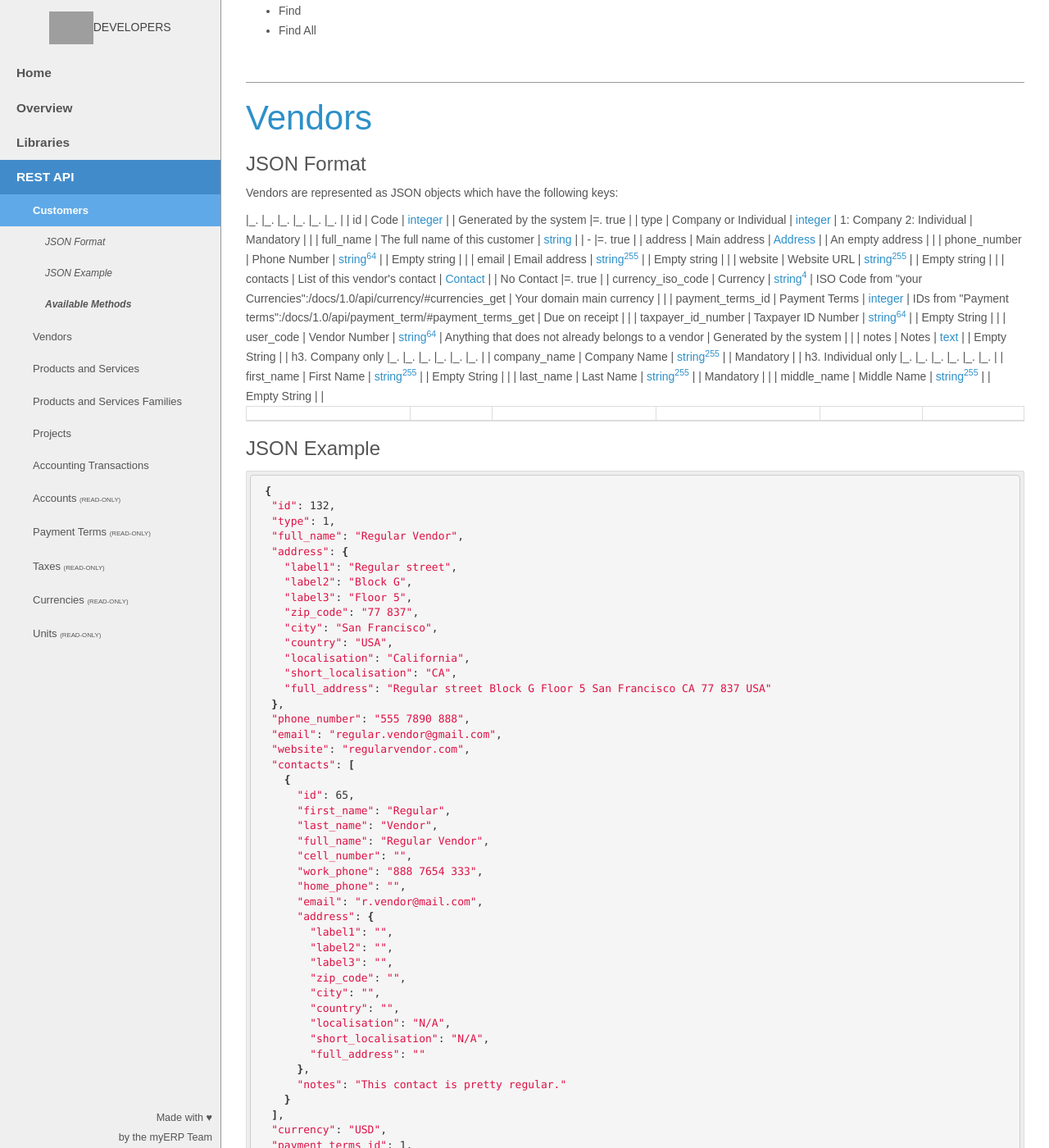
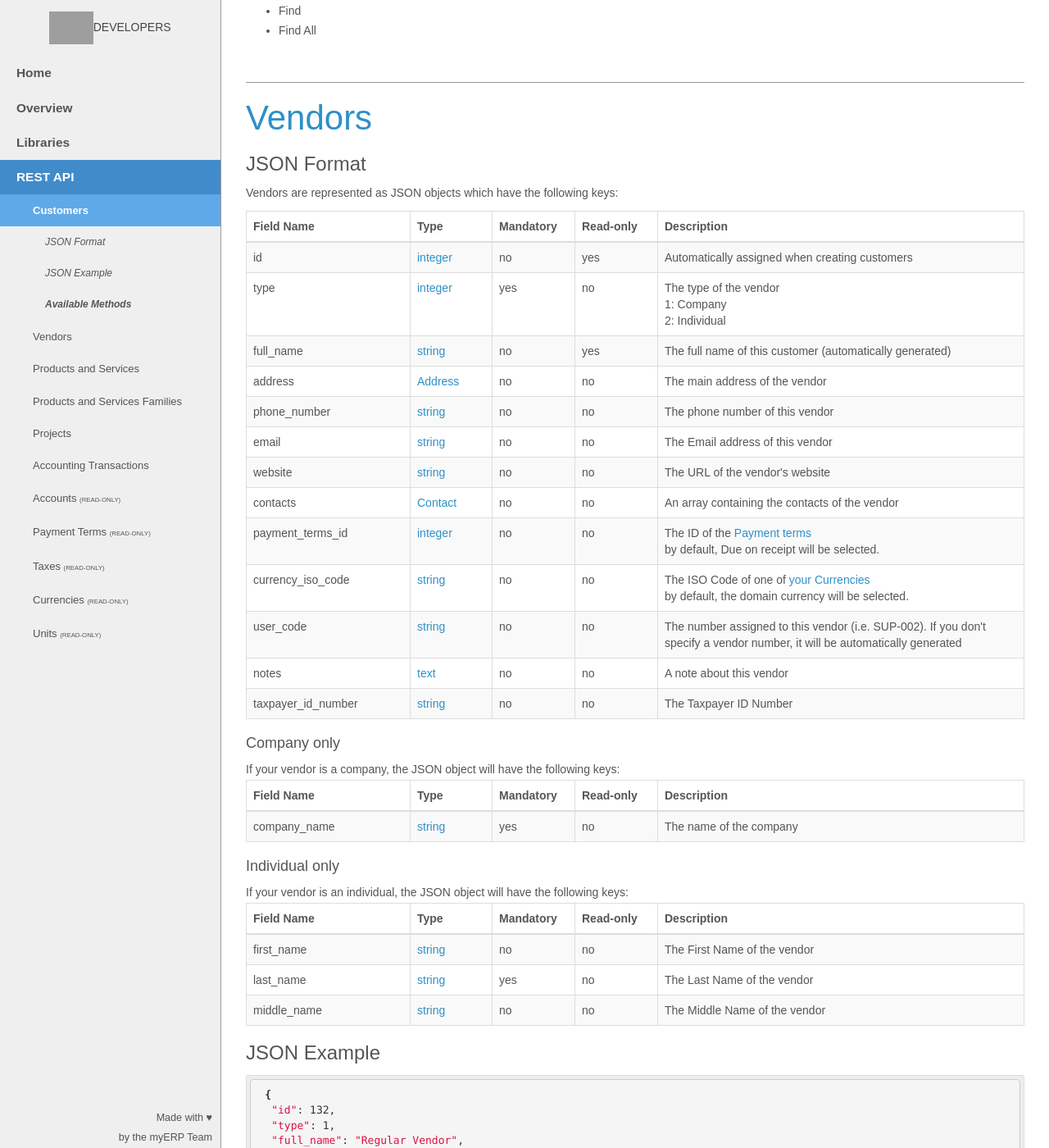
Before and after one commit to myERP/myerp.github.io, a Jekyll site: the page built from docs/1.0/api/index.html, in a window 1280 px wide and 1400 px high, scrolled down 2403 px. Shown: the whole window at 82% size. Built offline with Jekyll 4.4.1, drawn with Linux system fonts in a browser that asks for light colours; nearby versions of some CDN libraries; Markdown is read by kramdown in place of the engine named in the settings; some of the changed text lies outside the part shown; grey boxes are pictures that could not be loaded.

Commit message:
all the APIs are using the new table format

```diff
--- a/_includes/1.0/api/customer.html
+++ b/_includes/1.0/api/customer.html
@@ -80,7 +80,7 @@
                 <td>{{ site.format.type.contact }}</td>
                 <td>no</td>
                 <td>no</td>
-                <td>An array containing the contacts of the customers</td>
+                <td>An array containing the contacts of the customer</td>
             </tr>
             <tr>
                 <td>payment_terms_id</td>
--- a/_includes/1.0/api/productservice.html
+++ b/_includes/1.0/api/productservice.html
@@ -7,43 +7,132 @@
 
     <table class="table table-bordered table-striped">
         <thead>
-            <tr>
-                <th class="name">{{ site.format.header.field_name }}</th>
-                <th class="type">{{ site.format.header.type }}</th>
-                <th class="values">{{ site.format.header.values }}</th>
-                <th class="default">{{ site.format.header.default }}</th>
-                <th class="non_editable">{{ site.format.header.non_editable }}</th>
-                <th class="description">{{ site.format.header.description }}</th>
-            </tr>
+            {% include table-header.html %}
         </thead>
         <tbody>
             <tr>
+                <td>id</td>
+                <td>{{ site.format.type.integer }}</td>
+                <td>no</td>
+                <td>yes</td>
+                <td>Automatically assigned when creating Transactions</td>
+            </tr>
+            <tr>
+                <td>type</td>
+                <td>{{ site.format.type.integer }}</td>
+                <td>yes</td>
+                <td>no</td>
+                <td>The type
+                    <br />1: Service
+                    <br />2: Product</td>
+            </tr>
+            <tr>
+                <td>name</td>
+                <td>{{ site.format.type.string }}</td>
+                <td>yes</td>
+                <td>no</td>
+                <td>The name/td>
+            </tr>
+            <tr>
+                <td>unit_id</td>
+                <td>{{ site.format.type.integer }}</td>
+                <td>no</td>
+                <td>no</td>
+                <td>The ID of the <a href="#unit" title="">Unit</a>
+                    <br/>Default:
+                    <br />Service: Day
+                    <br />Product: Piece
+                </td>
+            </tr>
+            <tr>
+                <td>sales_price</td>
+                <td>{{ site.format.type.double }}</td>
+                <td>no</td>
+                <td>no</td>
+                <td>The Sales Price, 0.0 by default</td>
+            </tr>
+            <tr>
+                <td>item_number</td>
+                <td>{{ site.format.type.string }}</td>
+                <td>no</td>
+                <td>no</td>
+                <td>A unique user-facing id (i.e. ITM-012) If you don't specify a product number, it will be automatically generated</td>
+            </tr>
+            <tr>
+                <td>description</td>
+                <td>{{ site.format.type.string }}</td>
+                <td>no</td>
+                <td>no</td>
+                <td>A description of the product or the service</td>
+            </tr>
+            <tr>
+                <td>family_id</td>
+                <td>{{ site.format.type.integer }}</td>
+                <td>no</td>
+                <td>no</td>
+                <td>IDs from <a href="#productservicefamily" title="">Item's Families</a>
+                    <br/>Miscellaneous, by default</td>
+            </tr>
+            <tr>
+                <td>private_note</td>
+                <td>{{ site.format.type.string }}</td>
+                <td>no</td>
+                <td>no</td>
+                <td>A private note about the product or the service</td>
+            </tr>
+        </tbody>
+    </table>
 
-|_. {{ site.format.header.field_name }} |_. {{ site.format.header.description }} |_. {{ site.format.header.type }} |_. {{ site.format.header.values }} |_. {{ site.format.header.default }} |_. {{ site.format.header.non_editable }} |
-| id | Code | {{ site.format.type.integer }} |  | Generated by the system |=. {{ site.format.non_editable }} |
-| type | Service or Product | {{ site.format.type.integer }} | 1: Service
-2: Product | {{ site.format.mandatory }} |  |
-| name | Item Name | {{ site.format.type.string255 }} |  | {{ site.format.mandatory }} |  |
-| unit_id | Unit | {{ site.format.type.integer }} | IDs from "Measurement Unit":/docs/1.0/api/unit/#units_get | Service: Day
-Product: Piece |  |
-| sales_price | Sales Price | {{ site.format.type.double }} |  | 0.00 |  |
-| item_number | Item Number | {{ site.format.type.string64 }} | Anything that does not already
-belongs to an item | Generated by the system |  |
-| description | Description | {{ site.format.type.text }} |  | Empty String |  |
-| family_id | Family | {{ site.format.type.integer }} | IDs from "Item's Families":/docs/1.0/api/item_family/#item_families_get | Miscellaneous |  |
-| private_note | Private Note | {{ site.format.type.text }} |  | Empty String |  |
+    <h4>Products only</h4>
 
-h3. Products only
 
-|_. {{ site.format.header.field_name }} |_. {{ site.format.header.description }} |_. {{ site.format.header.type }} |_. {{ site.format.header.values }} |_. {{ site.format.header.default }} |_. {{ site.format.header.non_editable }} |
-| purchase_price | Purchase Price | {{ site.format.type.double }} |  | 0.00 |  |
-| net_weight | Net Weight | {{ site.format.type.double }} |  | 0.00 |  |
-| width | Width | {{ site.format.type.double }} |  | 0.00 |  |
-| length | Length | {{ site.format.type.double }} |  | 0.00 |  |
-| height | Height | {{ site.format.type.double }} |  | 0.00 |  |
-| dimension_unit_id | Dimension Unit | {{ site.format.type.integer }} | IDs from "Measurement Unit":/docs/1.0/api/unit/#units_get
-of dimension type | Meter |  |
-</tr>
+    <table class="table table-bordered table-striped">
+        <thead>
+            {% include table-header.html %}
+        </thead>
+        <tbody>
+            <tr>
+                <td>purchase_price</td>
+                <td>{{ site.format.type.double }}</td>
+                <td>no</td>
+                <td>no</td>
+                <td>The Purchase Price of the product. 0.0 by default</td>
+            </tr>
+            <tr>
+                <td>net_weight</td>
+                <td>{{ site.format.type.double }}</td>
+                <td>no</td>
+                <td>no</td>
+                <td>The Net Weight of the product. 0.0 by default</td>
+            </tr>
+            <tr>
+                <td>width</td>
+                <td>{{ site.format.type.double }}</td>
+                <td>no</td>
+                <td>no</td>
+                <td>The Width of the product. 0.0 by default</td>
+            </tr>
+            <tr>
+                <td>length</td>
+                <td>{{ site.format.type.double }}</td>
+                <td>no</td>
+                <td>no</td>
+                <td>The Length of the product. 0.0 by default</td>
+            </tr>
+            <tr>
+                <td>height</td>
+                <td>{{ site.format.type.double }}</td>
+                <td>no</td>
+                <td>no</td>
+                <td>The Height of the product. 0.0 by default</td>
+            </tr>
+            <tr>
+                <td>dimension_unit_id</td>
+                <td>{{ site.format.type.integer }}</td>
+                <td>no</td>
+                <td>no</td>
+                <td>The id of the <a href="#unit" title="">Dimension Unit</a> of the product. Meter by default</td>
+            </tr>
         </tbody>
     </table>
 
--- a/_includes/1.0/api/productservicefamily.html
+++ b/_includes/1.0/api/productservicefamily.html
@@ -7,25 +7,30 @@
 
     <table class="table table-bordered table-striped">
         <thead>
-            <tr>
-                <th class="name">{{ site.format.header.field_name }}</th>
-                <th class="type">{{ site.format.header.type }}</th>
-                <th class="values">{{ site.format.header.values }}</th>
-                <th class="default">{{ site.format.header.default }}</th>
-                <th class="non_editable">{{ site.format.header.non_editable }}</th>
-                <th class="description">{{ site.format.header.description }}</th>
-            </tr>
+            {% include table-header.html %}
         </thead>
         <tbody>
             <tr>
-
-|_. {{ site.format.header.field_name }} |_. {{ site.format.header.description }} |_. {{ site.format.header.type }} |_. {{ site.format.header.values }} |_. {{ site.format.header.default }} |_. {{ site.format.header.non_editable }} |
-| id | Code | {{ site.format.type.integer }} |  | Generated by the system |=. {{ site.format.non_editable }} |
-| name | Name | {{ site.format.type.string64 }} |  | {{ site.format.mandatory }} |  |
-| code | Short Code | {{ site.format.type.string64 }} |  | Generated by the system |=. {{ site.format.non_editable }} |
-
-
-
+                <td>id</td>
+                <td>{{ site.format.type.integer }}</td>
+                <td>no</td>
+                <td>yes</td>
+                <td>Automatically assigned when creating Families</td>
+            </tr>
+            <tr>
+                <td>name</td>
+                <td>{{ site.format.type.string }}</td>
+                <td>yes</td>
+                <td>no</td>
+                <td>The Family Name</td>
+            </tr>
+            <tr>
+                <td>code</td>
+                <td>{{ site.format.type.text }}</td>
+                <td>yes</td>
+                <td>no</td>
+                <td>The Short Code of the Family. Automatically generated</td>
+            </tr>
         </tbody>
     </table>
 
--- a/_includes/1.0/api/project.html
+++ b/_includes/1.0/api/project.html
@@ -4,44 +4,32 @@
     <h3 id="projectjsonformat">JSON Format</h3>
     <p>Projects are represented as JSON objects which have the following keys:</p>
 
-
     <table class="table table-bordered table-striped">
         <thead>
-            <tr>
-                <th class="name">{{ site.format.header.field_name }}</th>
-                <th class="type">{{ site.format.header.type }}</th>
-                <th class="values">{{ site.format.header.values }}</th>
-                <th class="default">{{ site.format.header.default }}</th>
-                <th class="non_editable">{{ site.format.header.non_editable }}</th>
-                <th class="description">{{ site.format.header.description }}</th>
-            </tr>
+            {% include table-header.html %}
         </thead>
         <tbody>
             <tr>
                 <td>id</td>
                 <td>{{ site.format.type.integer }}</td>
-                <td></td>
-                <td>Generated by the system</td>
-                <td>{{ site.format.non_editable }}</td>
-                <td>Code</td>
+                <td>no</td>
+                <td>yes</td>
+                <td>Automatically assigned when creating projects</td>
             </tr>
             <tr>
                 <td>name</td>
-                <td>{{ site.format.type.string128 }}</td>
-                <td></td>
-                <td>{{ site.format.mandatory }}</td>
-                <td></td>
-                <td>The name of this project</td>
+                <td>{{ site.format.type.string }}</td>
+                <td>yes</td>
+                <td>no</td>
+                <td>The Project Name</td>
             </tr>
             <tr>
                 <td>description</td>
                 <td>{{ site.format.type.text }}</td>
-                <td></td>
-                <td>Empty String</td>
-                <td></td>
-                <td>Description</td>
+                <td>no</td>
+                <td>no</td>
+                <td>The Project Description</td>
             </tr>
-
         </tbody>
     </table>
 
--- a/_includes/1.0/api/transaction.html
+++ b/_includes/1.0/api/transaction.html
@@ -4,32 +4,58 @@
     <h3 id="transactionjsonformat">JSON Format</h3>
     <p>Accounting Transactions are represented as JSON objects which have the following keys:</p>
 
-
     <table class="table table-bordered table-striped">
         <thead>
-            <tr>
-                <th class="name">{{ site.format.header.field_name }}</th>
-                <th class="type">{{ site.format.header.type }}</th>
-                <th class="values">{{ site.format.header.values }}</th>
-                <th class="default">{{ site.format.header.default }}</th>
-                <th class="non_editable">{{ site.format.header.non_editable }}</th>
-                <th class="description">{{ site.format.header.description }}</th>
-            </tr>
+            {% include table-header.html %}
         </thead>
         <tbody>
             <tr>
-         |_. {{ site.format.header.field_name }} |_. {{ site.format.header.description }} |_. {{ site.format.header.type }} |_. {{ site.format.header.values }} |_. {{ site.format.header.default }} |
-| id | Code | {{ site.format.type.integer }} |  | Generated by the system |
-| transaction_code | Accounting sequence code | {{ site.format.type.integer }} |  | Generated by the system |
-| date | Date | {{ site.format.type.date }} |  | Date of the day |
-| journal_id | Recording Journal | {{ site.format.type.integer }} | IDs from Journal | 5: Miscellaneous Operations |
-| piece_number | A custom code | {{ site.format.type.string64 }} |  | {{ site.format.mandatory }} |
-| entries | List of this transaction's entries | {{ site.format.type.entry }} |  | {{ site.format.mandatory }} |
-
-
-
+                <td>id</td>
+                <td>{{ site.format.type.integer }}</td>
+                <td>no</td>
+                <td>yes</td>
+                <td>Automatically assigned when creating Transactions</td>
+            </tr>
+            <tr>
+                <td>transaction_code</td>
+                <td>{{ site.format.type.integer }}</td>
+                <td>no</td>
+                <td>yes</td>
+                <td>Automatically generated</td>
+            </tr>
+            <tr>
+                <td>date</td>
+                <td>{{ site.format.type.date }}</td>
+                <td>no</td>
+                <td>no</td>
+                <td>Date of the day by default</td>
+            </tr>
+            <tr>
+                <td>journal_id</td>
+                <td>{{ site.format.type.integer }}</td>
+                <td>no</td>
+                <td>no</td>
+                <td>The ID of the recording journal
+                    <br />5: Miscellaneous Operations is selected by default</td>
+            </tr>
+            <tr>
+                <td>piece_number</td>
+                <td>{{ site.format.type.string }}</td>
+                <td>yes</td>
+                <td>no</td>
+                <td>A unique user-facing id of the document linked to this transaction</td>
+            </tr>
+            <tr>
+                <td>entries</td>
+                <td>{{ site.format.type.entry }}</td>
+                <td>yes</td>
+                <td>no</td>
+                <td>The list of the transaction's entries. <b>The entries must be balanced</b>
+                </td>
+            </tr>
         </tbody>
     </table>
+
 
     <h3 id="transactionjsonexample">JSON Example</h3>
     {% highlight bash %} {% include 1.0/api/json/transaction.json %} {% endhighlight %}
--- a/_includes/1.0/api/vendor.html
+++ b/_includes/1.0/api/vendor.html
@@ -7,50 +7,162 @@
 
     <table class="table table-bordered table-striped">
         <thead>
-            <tr>
-                <th class="name">{{ site.format.header.field_name }}</th>
-                <th class="type">{{ site.format.header.type }}</th>
-                <th class="values">{{ site.format.header.values }}</th>
-                <th class="default">{{ site.format.header.default }}</th>
-                <th class="non_editable">{{ site.format.header.non_editable }}</th>
-                <th class="description">{{ site.format.header.description }}</th>
-            </tr>
+            {% include table-header.html %}
         </thead>
         <tbody>
             <tr>
-
-|_. {{ site.format.header.field_name }} |_. {{ site.format.header.description }} |_. {{ site.format.header.type }} |_. {{ site.format.header.values }} |_. {{ site.format.header.default }} |_. {{ site.format.header.non_editable }} |
-| id | Code | {{ site.format.type.integer }} |  | Generated by the system |=. {{ site.format.non_editable }} |
-| type | Company or Individual | {{ site.format.type.integer }} | 1: Company
-2: Individual | {{ site.format.mandatory }} |  |
-| full_name | The full name of this customer | {{ site.format.type.string }} | {{ site.format.read_only }} | {{ site.format.non_available }} |=. {{ site.format.non_editable }} |
-| address | Main address | {{ site.format.type.address }} |  | An empty address |  |
-| phone_number | Phone Number | {{ site.format.type.string64 }} |  | Empty string |  |
-| email | Email address | {{ site.format.type.string255 }} |  | Empty string |  |
-| website | Website URL | {{ site.format.type.string255 }} |  | Empty string |  |
-| contacts | List of this vendor's contact | {{ site.format.type.contact }} |  | No Contact |=. {{ site.format.non_editable }} |
-| currency_iso_code | Currency | {{ site.format.type.string4 }} | ISO Code from "your Currencies":/docs/1.0/api/currency/#currencies_get | Your domain main currency |  |
-| payment_terms_id | Payment Terms | {{ site.format.type.integer }} | IDs from "Payment terms":/docs/1.0/api/payment_term/#payment_terms_get | Due on receipt |  |
-| taxpayer_id_number | Taxpayer ID Number | {{ site.format.type.string64 }} |  | Empty String |  |
-| user_code | Vendor Number | {{ site.format.type.string64 }} | Anything that does not already
-belongs to a vendor | Generated by the system |  |
-| notes | Notes | {{ site.format.type.text }} |  | Empty String |  |
-
-h3. Company only
-
-|_. {{ site.format.header.field_name }} |_. {{ site.format.header.description }} |_. {{ site.format.header.type }} |_. {{ site.format.header.values }} |_. {{ site.format.header.default }} |_. {{ site.format.header.non_editable }} |
-| company_name | Company Name | {{ site.format.type.string255 }} |  | {{ site.format.mandatory }} |  |
-
-h3. Individual only
-
-|_. {{ site.format.header.field_name }} |_. {{ site.format.header.description }} |_. {{ site.format.header.type }} |_. {{ site.format.header.values }} |_. {{ site.format.header.default }} |_. {{ site.format.header.non_editable }} |
-| first_name | First Name | {{ site.format.type.string255 }} |  | Empty String |  |
-| last_name | Last Name | {{ site.format.type.string255 }} |  | {{ site.format.mandatory }} |  |
-| middle_name | Middle Name | {{ site.format.type.string255 }} |  | Empty String |  |
-</tr>
+                <td>id</td>
+                <td>{{ site.format.type.integer }}</td>
+                <td>no</td>
+                <td>yes</td>
+                <td>Automatically assigned when creating customers</td>
+            </tr>
+            <tr>
+                <td>type</td>
+                <td>{{ site.format.type.integer }}</td>
+                <td>yes</td>
+                <td>no</td>
+                <td>The type of the vendor
+                    <br />1: Company
+                    <br />2: Individual</td>
+            </tr>
+            <tr>
+                <td>full_name</td>
+                <td>{{ site.format.type.string }}</td>
+                <td>no</td>
+                <td>yes</td>
+                <td>The full name of this customer (automatically generated)</td>
+            </tr>
+            <tr>
+                <td>address</td>
+                <td>{{ site.format.type.address }}</td>
+                <td>no</td>
+                <td>no</td>
+                <td>The main address of the vendor</td>
+            </tr>
+            <tr>
+                <td>phone_number</td>
+                <td>{{ site.format.type.string }}</td>
+                <td>no</td>
+                <td>no</td>
+                <td>The phone number of this vendor</td>
+            </tr>
+            <tr>
+                <td>email</td>
+                <td>{{ site.format.type.string }}</td>
+                <td>no</td>
+                <td>no</td>
+                <td>The Email address of this vendor</td>
+            </tr>
+            <tr>
+                <td>website</td>
+                <td>{{ site.format.type.string }}</td>
+                <td>no</td>
+                <td>no</td>
+                <td>The URL of the vendor's website</td>
+            </tr>
+            <tr>
+                <td>contacts</td>
+                <td>{{ site.format.type.contact }}</td>
+                <td>no</td>
+                <td>no</td>
+                <td>An array containing the contacts of the vendor</td>
+            </tr>
+            <tr>
+                <td>payment_terms_id</td>
+                <td>{{ site.format.type.integer}}</td>
+                <td>no</td>
+                <td>no</td>
+                <td>The ID of the <a href="/docs/1.0/api/payment_term/" title="">Payment terms</a>
+                    <br/>by default, Due on receipt will be selected.
+                </td>
+            </tr>
+            <tr>
+                <td>currency_iso_code</td>
+                <td>{{ site.format.type.string }}</td>
+                <td>no</td>
+                <td>no</td>
+                <td>The ISO Code of one of <a href="/docs/1.0/api/currency/" title="">your Currencies</a>
+                    <br/>by default, the domain currency will be selected.
+                </td>
+            </tr>
+            <tr>
+                <td>user_code</td>
+                <td>{{ site.format.type.string }}</td>
+                <td>no</td>
+                <td>no</td>
+                <td>The number assigned to this vendor (i.e. SUP-002). If you don't specify a vendor number, it will be automatically generated</td>
+            </tr>
+            <tr>
+                <td>notes</td>
+                <td>{{ site.format.type.text }}</td>
+                <td>no</td>
+                <td>no</td>
+                <td>A note about this vendor</td>
+            </tr>
+            <tr>
+                <td>taxpayer_id_number</td>
+                <td>{{ site.format.type.string }}</td>
+                <td>no</td>
+                <td>no</td>
+                <td>The Taxpayer ID Number</td>
+            </tr>
 
         </tbody>
     </table>
+
+
+    <h4>Company only</h4>
+    If your vendor is a company, the JSON object will have the following keys:
+
+    <table class="table table-bordered table-striped">
+        <thead>
+            {% include table-header.html %}
+        </thead>
+        <tbody>
+            <tr>
+                <td>company_name</td>
+                <td>{{ site.format.type.string }}</td>
+                <td>yes</td>
+                <td>no</td>
+                <td>The name of the company</td>
+            </tr>
+        </tbody>
+    </table>
+
+
+    <h4>Individual only</h4>
+    If your vendor is an individual, the JSON object will have the following keys:
+
+    <table class="table table-bordered table-striped">
+        <thead>
+            {% include table-header.html %}
+        </thead>
+        <tbody>
+            <tr>
+                <td>first_name</td>
+                <td>{{ site.format.type.string }}</td>
+                <td>no</td>
+                <td>no</td>
+                <td>The First Name of the vendor</td>
+            </tr>
+            <tr>
+                <td>last_name</td>
+                <td>{{ site.format.type.string }}</td>
+                <td>yes</td>
+                <td>no</td>
+                <td>The Last Name of the vendor</td>
+            </tr>
+            <tr>
+                <td>middle_name</td>
+                <td>{{ site.format.type.string }}</td>
+                <td>no</td>
+                <td>no</td>
+                <td>The Middle Name of the vendor</td>
+            </tr>
+        </tbody>
+    </table>
+
 
     <h3 id="vendorjsonexample">JSON Example</h3>
     {% highlight bash %} {% include 1.0/api/json/vendor.json %} {% endhighlight %}
```
